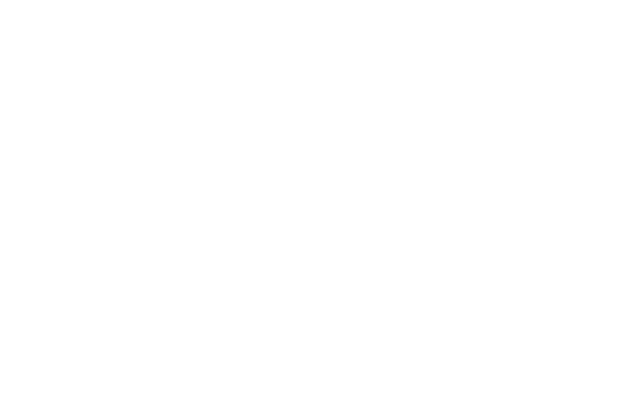
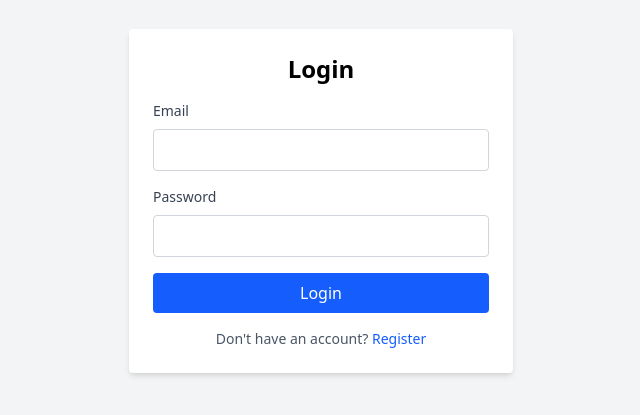
Before and after one commit to brailyguzman/gotodo, a React (Vite) app in the folder frontend/: page /login in a window 1280 px wide. Shown: the part 199-614 px from the top of the page, without its empty margins (319-959 px from the left). Built offline with nearby package versions, Linux system fonts and the light colour scheme.

Commit message:
Add routing for Login page in App component

```diff
--- a/frontend/src/App.tsx
+++ b/frontend/src/App.tsx
@@ -1,5 +1,14 @@
+import { Route, Routes } from 'react-router-dom';
+import Login from './pages/Login';
+
 const App = () => {
-  return <div id="app"></div>;
+  return (
+    <div id="app">
+      <Routes>
+        <Route path="/login" element={<Login />} />
+      </Routes>
+    </div>
+  );
 };
 
 export default App;
```
